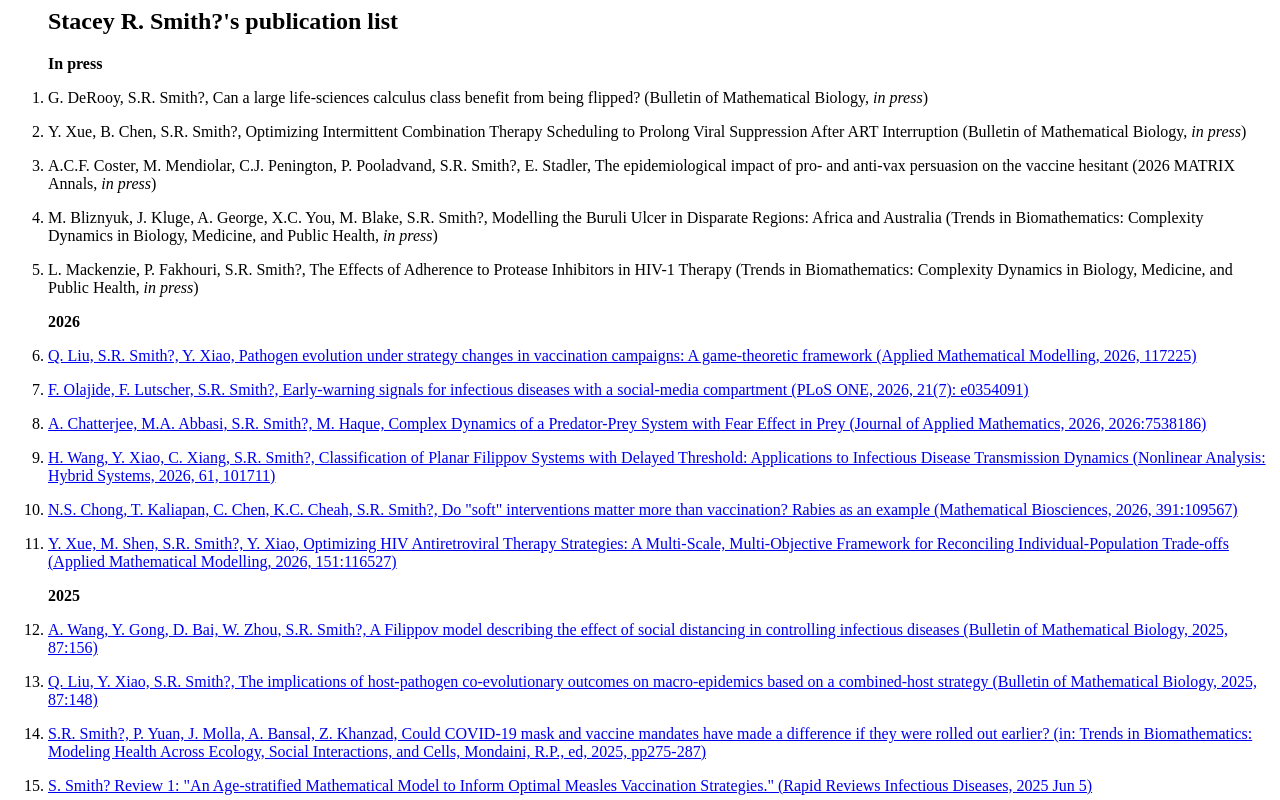
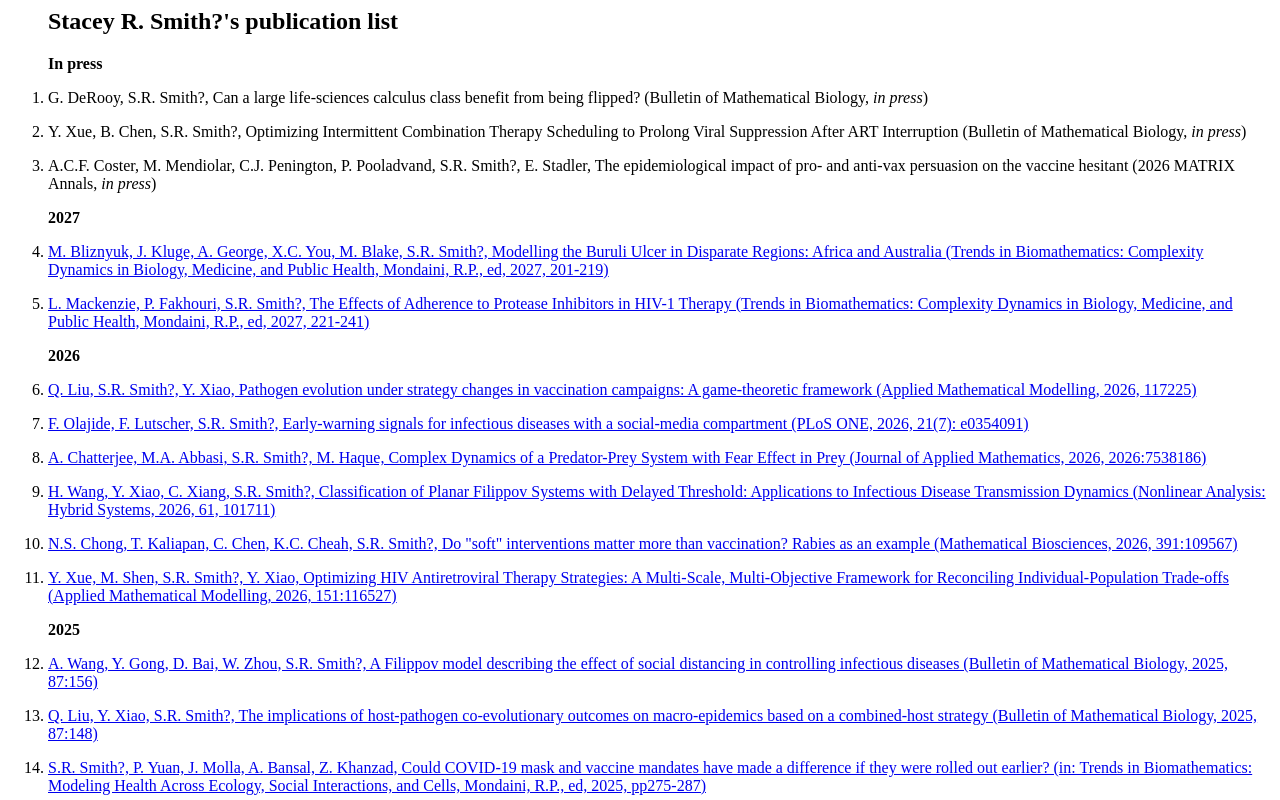
Before and after one commit to rsmith43/mysite, a plain HTML site: page publications.html in a window 1280 px wide. Shown: the top 800 px of the page. Drawn offline with Linux system fonts and the light colour scheme.

Commit message:
Add files via upload

```diff
--- a/publications.html
+++ b/publications.html
@@ -13,9 +13,11 @@
 
 <LI>A.C.F. Coster, M. Mendiolar, C.J. Penington, P. Pooladvand, S.R. Smith?, E. Stadler, The epidemiological impact of pro- and anti-vax persuasion on the vaccine hesitant (2026 MATRIX Annals, <I>in press</i>)</a><P>
 
-<LI>M. Bliznyuk, J. Kluge, A. George, X.C. You, M. Blake, S.R. Smith?, Modelling the Buruli Ulcer in Disparate Regions: Africa and Australia (Trends in Biomathematics: Complexity Dynamics in Biology, Medicine, and Public Health, <I>in press</i>)</a><P>
+<B>2027</b><P>
 
-<LI>L. Mackenzie, P. Fakhouri, S.R. Smith?, The Effects of Adherence to Protease Inhibitors in HIV-1 Therapy (Trends in Biomathematics: Complexity Dynamics in Biology, Medicine, and Public Health, <I>in press</i>)</a><P>
+<LI><a href=BuruliAfricaAustralia.pdf>M. Bliznyuk, J. Kluge, A. George, X.C. You, M. Blake, S.R. Smith?, Modelling the Buruli Ulcer in Disparate Regions: Africa and Australia (Trends in Biomathematics: Complexity Dynamics in Biology, Medicine, and Public Health, Mondaini, R.P., ed, 2027, 201-219)</a><P>
+
+<LI><a href=PIAdherence.pdf>L. Mackenzie, P. Fakhouri, S.R. Smith?, The Effects of Adherence to Protease Inhibitors in HIV-1 Therapy (Trends in Biomathematics: Complexity Dynamics in Biology, Medicine, and Public Health, Mondaini, R.P., ed, 2027, 221-241)</a><P>
 
 <B>2026</b><P>
 
```
Also changed, not shown: 2 other files.
